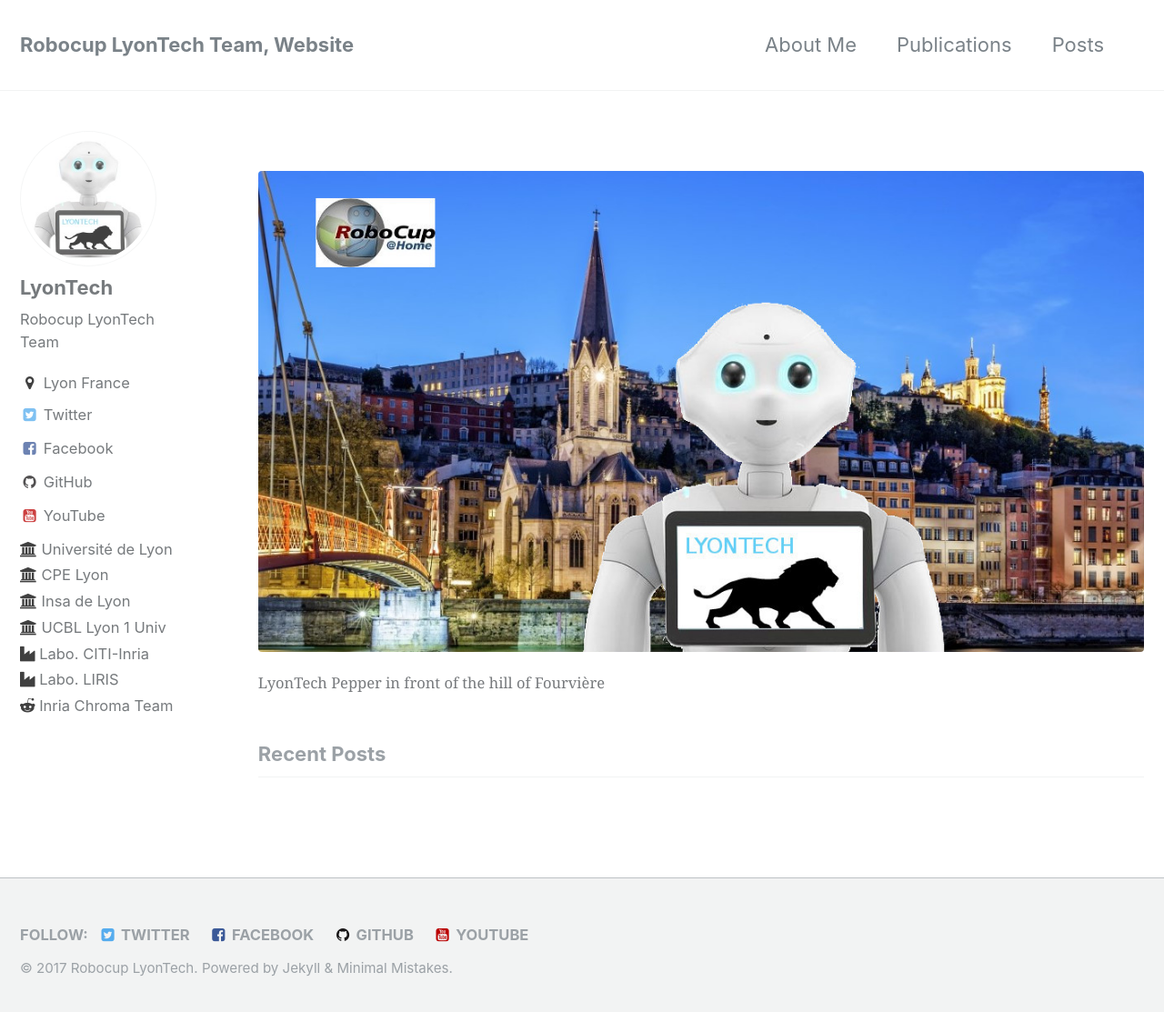
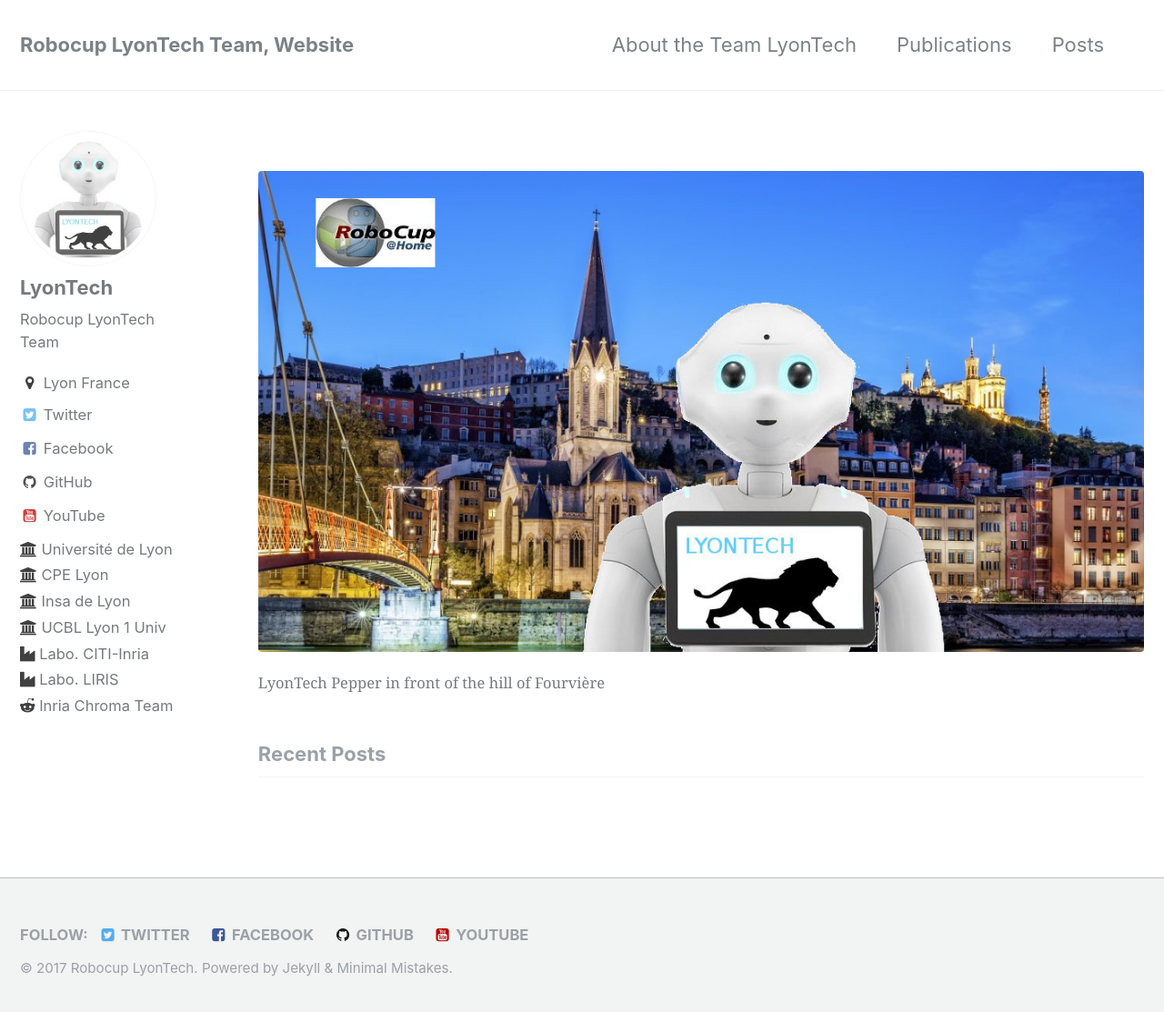
Before and after one commit to Robocup-Lyontech/Robocup-Lyontech.github.io, a Jekyll site: the page built from index.html, in a window 1280 px wide and 1121 px high. Shown: the top 1113 px of the window at 91% size. Built offline with Jekyll 4.4.1, drawn with Linux system fonts in a browser that asks for light colours; the list of posts is cut into pages by our own code.

Commit message:
Update navigation.yml

```diff
--- a/_data/navigation.yml
+++ b/_data/navigation.yml
@@ -1,6 +1,6 @@
 # main links
 main:
-  - title: "About Me"
+  - title: "About the Team LyonTech"
     url: /about/
   - title: "Publications"
     url: /publications/
```
